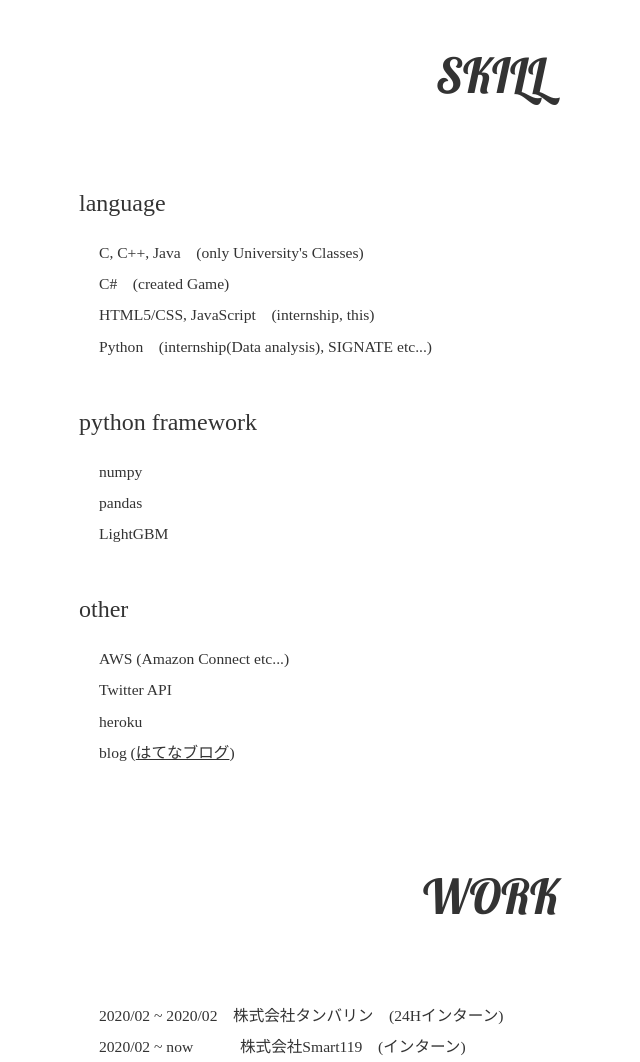
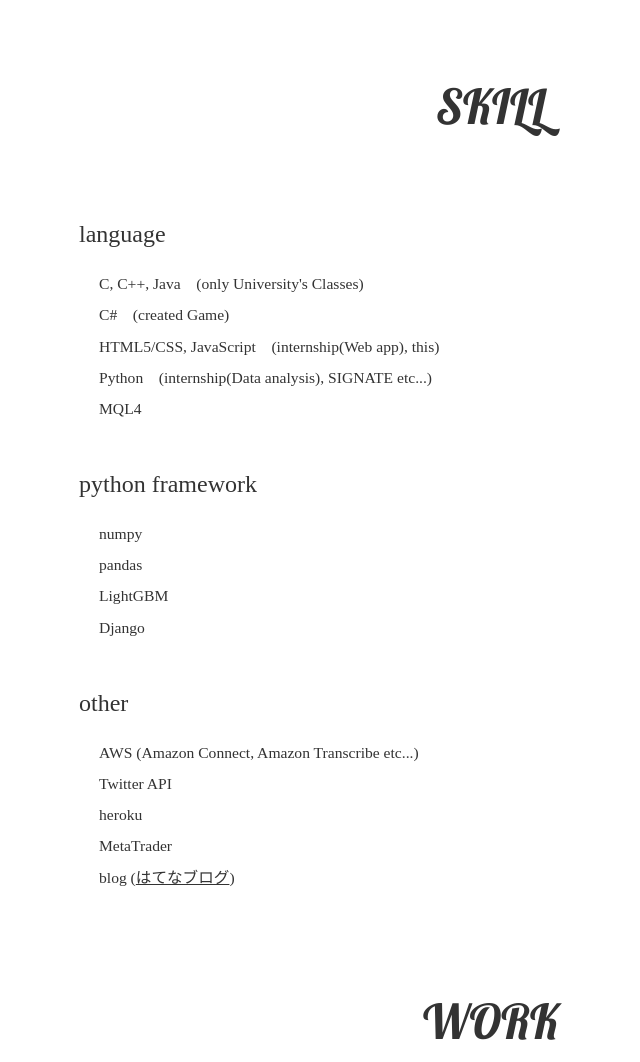
Before and after one commit to RandyGen/RandyGen.github.io, a plain HTML site: page index.html in a window 1280 px wide. Shown: the part 1547-2609 px from the top of the page, without its empty margins (249-889 px from the left). Drawn offline with Linux system fonts and the light colour scheme.

Commit message:
Update index.html

```diff
--- a/index.html
+++ b/index.html
@@ -62,7 +62,8 @@
       <h2>News</h2>
       <section>
         <ul class="article_list">
-          <li> 2021/02/15 Github Pages用サイトを開設しました
+          <li> 2021/03/07 SKILLを加筆しました </li>
+          <li> 2021/02/15 Github Pages用サイトを開設しました </li>
         </ul>
       </section>
 
@@ -91,8 +92,9 @@
           <ul class="article_list"> <h3>language</h3>
             <li> C, C++, Java　(only University's Classes) </li>
             <li> C#　(created Game) </li>
-            <li> HTML5/CSS, JavaScript　(internship, this) </li>
+            <li> HTML5/CSS, JavaScript　(internship(Web app), this) </li>
             <li> Python　(internship(Data analysis), SIGNATE etc...) </li>
+            <li> MQL4 <li>
             <li> </li>
           </ul>
         </p>
@@ -101,13 +103,15 @@
             <li> numpy </li>
             <li> pandas </li>
             <li> LightGBM </li>
+            <li> Django </li>
           </ul>
         </p>
         <p>
           <ul class="article_list"> <h3>other</h3>
-            <li> AWS (Amazon Connect etc...)</li>
+            <li> AWS (Amazon Connect, Amazon Transcribe etc...)</li>
             <li> Twitter API </li>
             <li> heroku </li>
+            <li> MetaTrader </li>
             <li> blog (<a href="https://randygen.hatenablog.com/">はてなブログ</a>)</li>
           </ul>
         </p>
```
